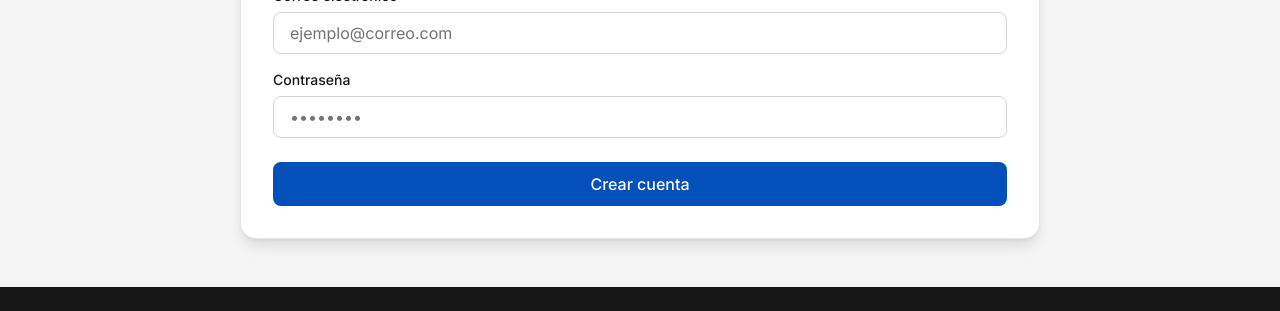
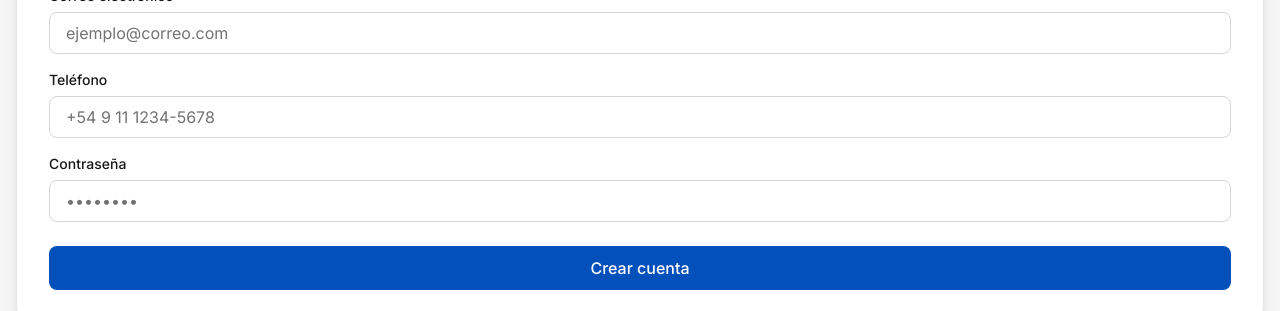
Before and after one commit to aislafriopro-gif/aislafrioproFrontend, a Next.js app: page /register in a window 1280 px wide. Shown: the part 352-663 px from the top of the page. Built offline with nearby package versions, Linux system fonts and the light colour scheme; no server answers.

Commit message:
solo arreglos de register

```diff
--- a/src/components/auth/RegisterForm/RegisterForm.tsx
+++ b/src/components/auth/RegisterForm/RegisterForm.tsx
@@ -11,6 +11,7 @@ export function RegisterForm() {
   const [formData, setFormData] = useState<RegisterCredentials>({
     name: "",
     email: "",
+    phone: "",
     password: "",
   });
   const [loading, setLoading] = useState<boolean>(false);
@@ -35,7 +36,6 @@ export function RegisterForm() {
     try {
       await register(formData);
       setSuccess(true);
-      // Redirigir después de un registro exitoso
       setTimeout(() => {
         router.push("/");
       }, 1500);
@@ -54,7 +54,7 @@ export function RegisterForm() {
       <Navbar />
 
       <main className="flex flex-1 items-center justify-center px-4 py-12">
-        <div className="w-200 rounded-xl bg-white p-8 shadow-lg border border-gray-200">
+        <div className="w-full max-200 rounded-xl bg-white p-8 shadow-lg border border-gray-200">
           <div className="mb-8 flex flex-col items-center text-center">
             <h1 className="text-3xl font-bold text-gray-900">Crear cuenta</h1>
             <p className="mt-2 text-base text-gray-500">
@@ -108,6 +108,22 @@ export function RegisterForm() {
             </div>
 
             <div className="flex flex-col gap-1.5">
+              <label className="text-sm font-medium text-gray-900" htmlFor="phone">
+                Teléfono
+              </label>
+              <input
+                id="phone"
+                type="tel"
+                name="phone"
+                required
+                placeholder="+54 9 11 1234-5678"
+                value={formData.phone}
+                onChange={handleChange}
+                className="w-full rounded-md border border-gray-300 px-4 py-2 text-base text-gray-900 placeholder-gray-500 focus:border-primary focus:outline-none focus:ring-1 focus:ring-primary"
+              />
+            </div>
+
+            <div className="flex flex-col gap-1.5">
               <label className="text-sm font-medium text-gray-900" htmlFor="password">
                 Contraseña
               </label>
--- a/src/services/auth.service.ts
+++ b/src/services/auth.service.ts
@@ -10,6 +10,7 @@ export interface LoginCredentials {
 export interface RegisterCredentials {
   name: string;
   email: string;
+  phone: string;
   password: string;
 }
 
@@ -30,7 +31,6 @@ export async function login(credentials: LoginCredentials): Promise<AuthResponse
     const response = await api.post<AuthResponse>("/auth/login", credentials);
     const data = response.data;
 
-    // Soportamos tanto accessToken (del backend) como token por compatibilidad
     const token = data.accessToken || data.token;
 
     if (token) {
@@ -39,7 +39,6 @@ export async function login(credentials: LoginCredentials): Promise<AuthResponse
       if (data.refreshToken) {
         Cookies.set("refreshToken", data.refreshToken, { expires: 7, secure: false, sameSite: "lax" });
       }
-    } else {
     }
 
     return data;
@@ -50,7 +49,7 @@ export async function login(credentials: LoginCredentials): Promise<AuthResponse
 
 export async function register(credentials: RegisterCredentials): Promise<AuthResponse> {
   try {
-    const response = await api.post<AuthResponse>("/users", credentials);
+    const response = await api.post<AuthResponse>("/auth/register", credentials);
     const data = response.data;
 
     const token = data.accessToken || data.token;
```
